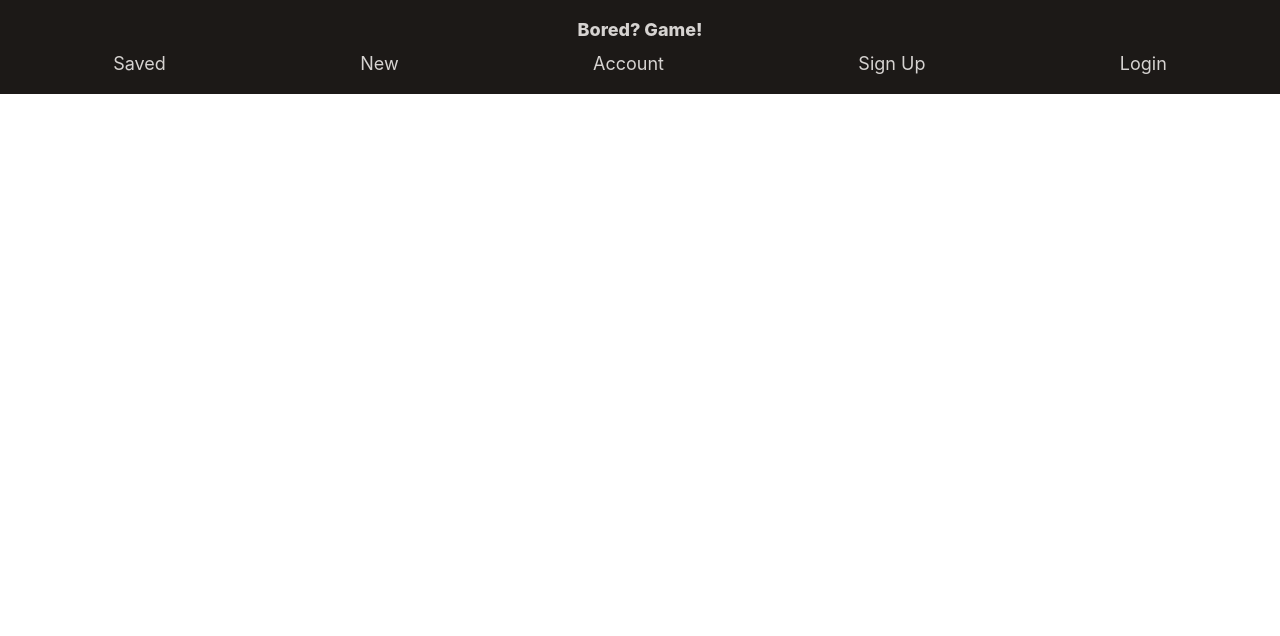
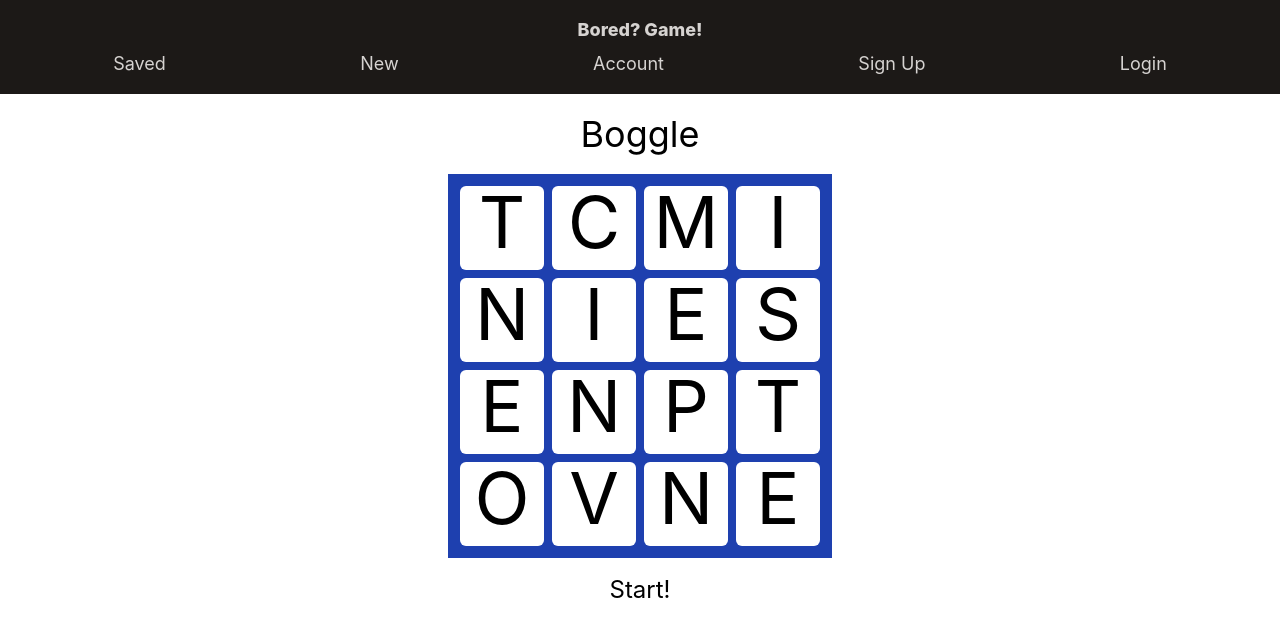
Before and after one commit to yexeniaf/BoredGame-Frontend, a React (Create React App) app in the folder client/: page /boggle in a window 1280 px wide. Shown: the top 636 px of the page. Built offline with nearby package versions, Linux system fonts and the light colour scheme.

Commit message:
made a boggle game

```diff
--- a/client/src/App.js
+++ b/client/src/App.js
@@ -10,6 +10,7 @@ import Account from "./screens/Account";
 import ErrorPage from "./screens/ErrorPage";
 import SavedGames from "./screens/SavedGames";
 import Navbar from "./components/Navbar";
+import Boggle from "./screens/Boggle";
 
 function App() {
   return (
@@ -25,6 +26,7 @@ function App() {
         <Route path="/risk" element={<Game/>}/>
         <Route path="/saved" element={<SavedGames/>}/>
         <Route path="/error" element={<ErrorPage/>}/>
+        <Route path="/boggle" element={<Boggle/>}/>
       </Routes>
 
     </div>
--- a/client/src/components/Dice/Combat.js
+++ b/client/src/components/Dice/Combat.js
@@ -7,7 +7,7 @@ function repeat(func, times) {
 }
 
 
-export default function Combat() {
+export default function Combat(troopNum1, troopNum2) {
     const att = [];
     const def = [];
 
--- /dev/null
+++ b/client/src/screens/Boggle.jsx
@@ -0,0 +1,67 @@
+import { useEffect, useState } from 'react';
+import DieRoll from '../components/Dice/DieRoll';
+
+export default function Boggle() {
+    const die1 = { 1: "T", 2: "T", 3: "I", 4: "Y", 5: "S", 6: "D"};
+    const die2 = { 1: "T", 2: "C", 3: "I", 4: "U", 5: "M", 6: "O"};
+    const die3 = { 1: "G", 2: "N", 3: "E", 4: "E", 5: "A", 6: "A"};
+    const die4 = { 1: "N", 2: "N", 3: "R", 4: "H", 5: "Z", 6: "L"};
+    const die5 = { 1: "G", 2: "W", 3: "E", 4: "E", 5: "N", 6: "H"};
+    const die6 = { 1: "T", 2: "T", 3: "O", 4: "O", 5: "A", 6: "W"};
+    const die7 = { 1: "E", 2: "E", 3: "I", 4: "U", 5: "S", 6: "N"};
+    const die8 = { 1: "P", 2: "A", 3: "F", 4: "F", 5: "S", 6: "K"};
+    const die9 = { 1: "H", 2: "I", 3: "M", 4: "N", 5: "U", 6: "Qu"};
+    const die10 = { 1: "R", 2: "V", 3: "L", 4: "E", 5: "Y", 6: "D"};
+    const die11 = { 1: "T", 2: "E", 3: "R", 4: "W", 5: "H", 6: "V"};
+    const die12 = { 1: "T", 2: "E", 3: "I", 4: "O", 5: "S", 6: "S"};
+    const die13 = { 1: "L", 2: "I", 3: "E", 4: "R", 5: "D", 6: "X"};
+    const die14 = { 1: "S", 2: "O", 3: "A", 4: "C", 5: "H", 6: "P"};
+    const die15 = { 1: "T", 2: "T", 3: "E", 4: "R", 5: "Y", 6: "L"};
+    const die16 = { 1: "B", 2: "O", 3: "O", 4: "J", 5: "A", 6: "B"};
+    const arr = [die1, die2, die3, die4, die5, die6, die7, die8, die9, die10, die11, die12, die13, die14, die15, die16];
+    const [newArr, setNewArr] = useState([])
+    const [toggle, setToggle] = useState(false);
+    const arr2 = [];
+
+    //taken from https://stackoverflow.com/questions/2450954/how-to-randomize-shuffle-a-javascript-array
+    function shuffle(array) {
+        let currentIndex = array.length,  randomIndex;
+
+        while (currentIndex != 0) {
+          randomIndex = Math.floor(Math.random() * currentIndex);
+          currentIndex--;
+          [array[currentIndex], array[randomIndex]] = [
+            array[randomIndex], array[currentIndex]];
+        }
+        return array;
+      }
+
+
+    const handleClick = () => {
+       setToggle((prevToggle)=> !prevToggle)
+    }
+
+    useEffect(()=>{
+        arr.map((e)=>{
+            arr2.push(e[DieRoll()]);
+        })
+        setNewArr(shuffle(arr2))
+    },[toggle])
+
+
+  return (
+    <div className='flex flex-col items-center'>
+        <h1 className='text-4xl m-5'>Boggle</h1>
+        <div className='bg-blue-800 h-96 w-96 grid grid-cols-4 grid-rows-4 gap-2 p-3'>
+            {newArr.map((e, i)=>{
+                return(
+                    <div key={i} className='bg-white text-7xl rounded-md flex flex-col items-center'>
+                        {e}
+                    </div>
+                )
+            })}
+        </div>
+        <button onClick={()=> handleClick()} className='text-2xl m-4'>Start!</button>
+    </div>
+    );
+}
```
